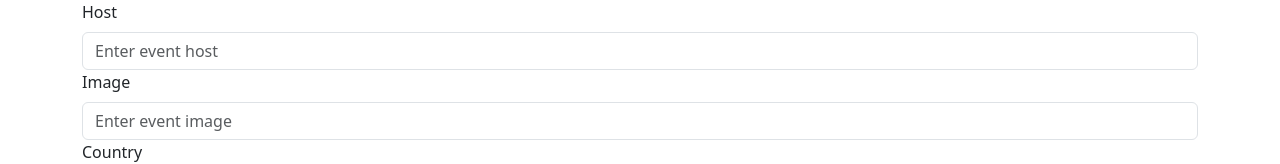
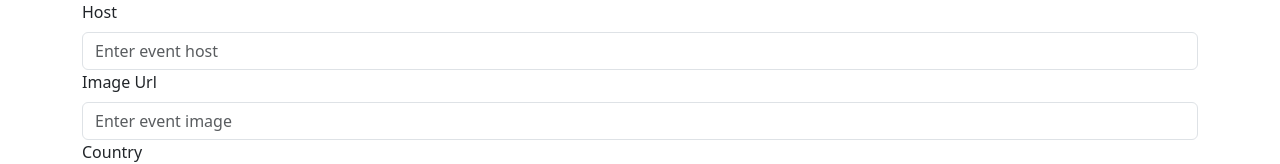
Before and after one commit to dessytomova/EventExplorer, a React (Vite) app in the folder client/: page /events/add in a window 1280 px wide. Shown: the part 314-478 px from the top of the page. Built offline with nearby package versions, Linux system fonts and the light colour scheme.

Commit message:
fix bug with storing addresses and rename image to imageUrl prop

```diff
--- a/client/src/components/CreateEventForm.jsx
+++ b/client/src/components/CreateEventForm.jsx
@@ -17,7 +17,7 @@ const formInitialState = {
         streetNumber: '',
     },
     performingArtists: [],
-    image: '',
+    imageUrl: '',
 };
 
 const CreateEventForm = () => {
@@ -32,13 +32,10 @@ const CreateEventForm = () => {
         switch (e.target.type) {
             case 'number': value = Number(e.target.value);
                 break;
-            // case 'checkbox': value = e.target.checked;
-            //     break;
+
             default: value = e.target.value;
                 break;
         }
-
-        console.log(name, value)
 
         if (['country', 'city', 'street', 'streetNumber'].includes(name)) {
             setFormValues((state) => ({
@@ -118,13 +115,13 @@ const CreateEventForm = () => {
                         />
                     </Form.Group>
 
-                    <Form.Group controlId="eventImage">
-                        <Form.Label>Image</Form.Label>
+                    <Form.Group controlId="eventImageUrl">
+                        <Form.Label>Image Url</Form.Label>
                         <Form.Control
                             type="text"
                             placeholder="Enter event image"
-                            name="image"
-                            value={formValues.image}
+                            name="imageUrl"
+                            value={formValues.imageUrl}
                             onChange={changeHandler}
                         />
                     </Form.Group>
--- a/client/src/components/EventDetails.jsx
+++ b/client/src/components/EventDetails.jsx
@@ -32,7 +32,7 @@ const EventDetails = () => {
                     <Row>
                         <Col key={event._id} sm={12} md={12} lg={12} xl={12}>
                             <Card className={styles.card}>
-                                <Card.Img src={event.image} />
+                                <Card.Img src={event.imageUrl} />
                                 <Card.Body>
                                     <Card.Title>{event.name}</Card.Title>
                                     <Card.Text>
--- a/client/src/components/EventListItem.jsx
+++ b/client/src/components/EventListItem.jsx
@@ -6,7 +6,7 @@ import { Link } from "react-router-dom";
 const EventListItem = (
     {
     _id,
-    image,
+    imageUrl,
     name,
     description,
     performingArtists,
@@ -18,7 +18,7 @@ const EventListItem = (
 ) => {
     return (
         <Card style={{ width: '18rem' }} className={styles.card}>
-            <Card.Img variant="top" src={image}/>
+            <Card.Img variant="top" src={imageUrl}/>
             <Card.Body>
                 <Card.Title>{name}</Card.Title>
                 <Card.Text className={styles.description}>
--- a/client/src/services/eventService.js
+++ b/client/src/services/eventService.js
@@ -19,13 +19,13 @@ export const create = async (data) => {
         datetime: data.datetime,
         host: data.host,
         address: {
-            country: data.country,
-            city: data.city,
-            street: data.street,
-            streetNumber: data.streetNumber,
+            country: data.address.country,
+            city: data.address.city,
+            street: data.address.street,
+            streetNumber: data.address.streetNumber,
         },
         performingArtists: data.performingArtists.split(',').map(element => element.trim()),
-        image: data.image
+        imageUrl: data.imageUrl
     }
 
     const response = await fetch(baseUrl, {
```
Also changed, not shown: 1 other file (tests, documents, lock files or other folders).
